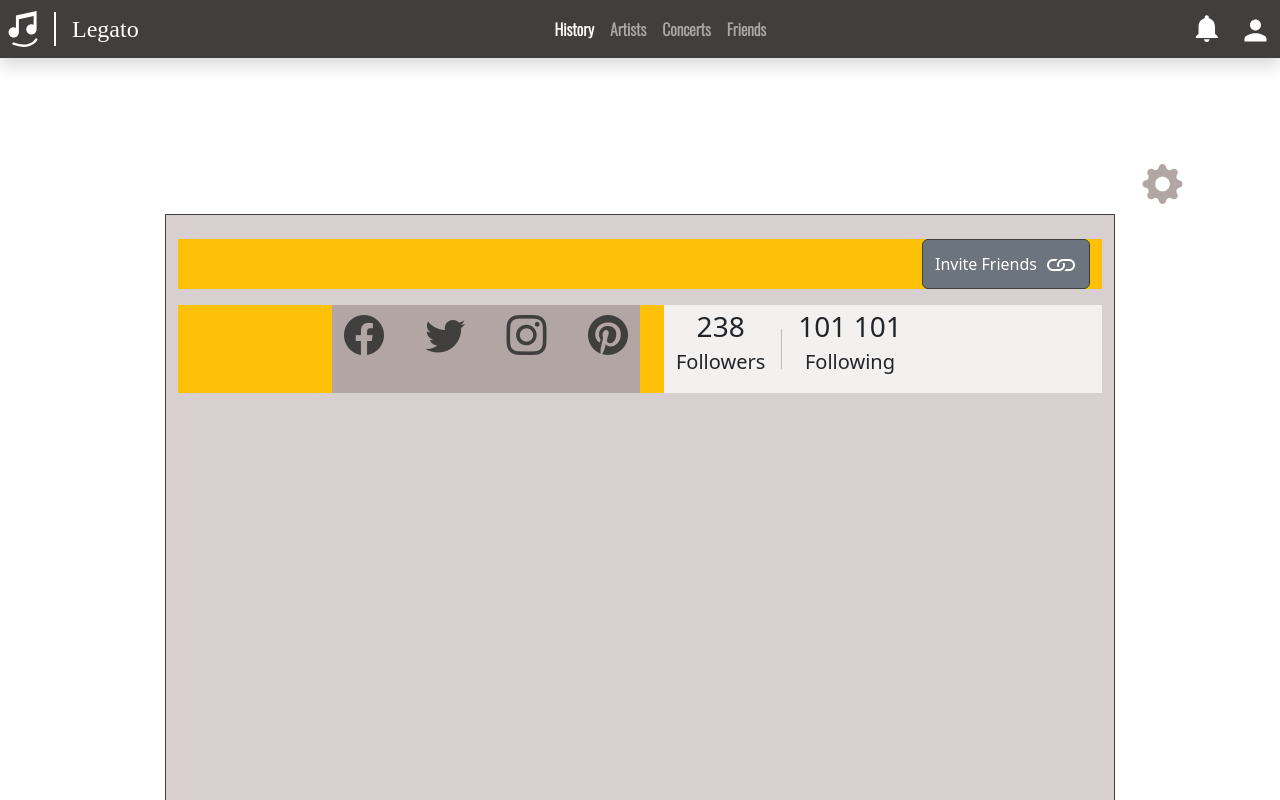
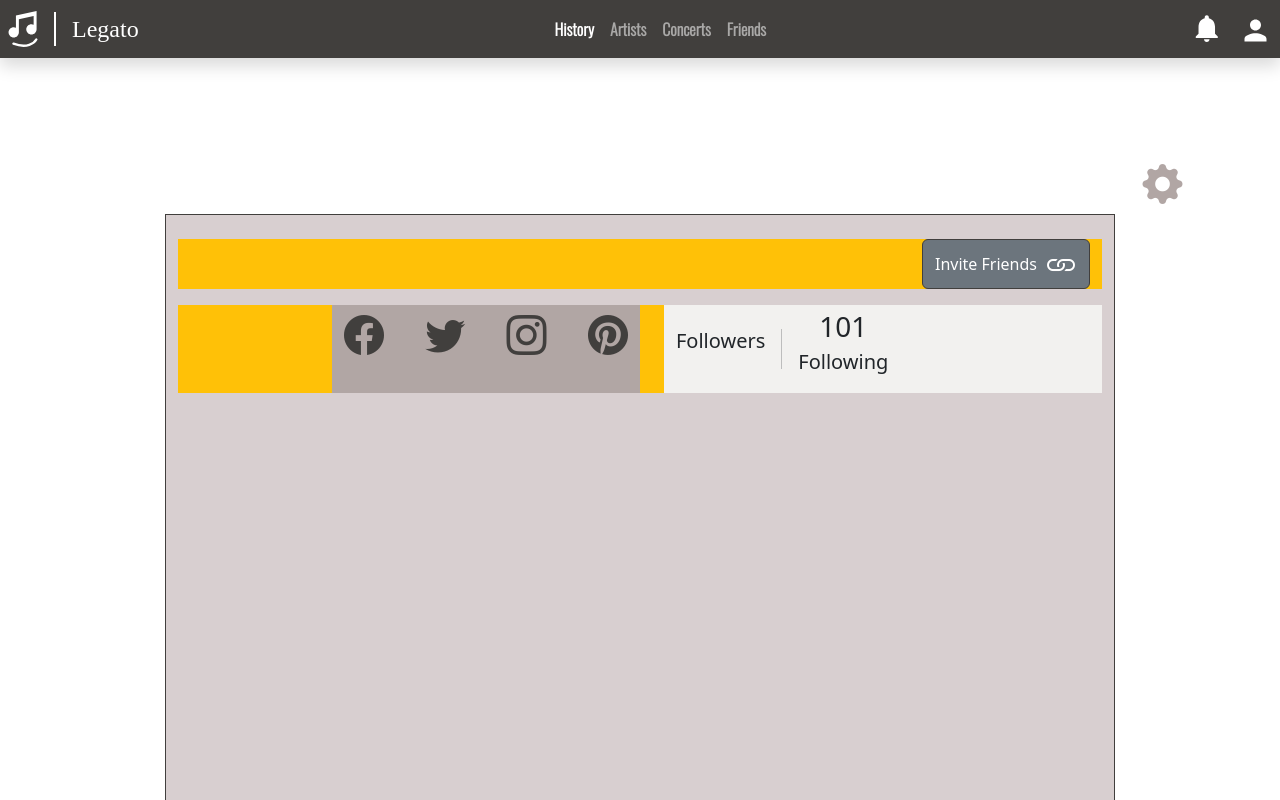
Before and after one commit to SDSC-Cali-Coders/Legato, a React (Create React App) app in the folder frontend/: page / in a window 1280 px wide. Shown: the top 800 px of the page. Built offline with nearby package versions, Linux system fonts and the light colour scheme; a web font is replaced by a local one.

Commit message:
Followers/Following count also updates with props

```diff
--- a/frontend/src/components/settings/UserProfile.jsx
+++ b/frontend/src/components/settings/UserProfile.jsx
@@ -45,12 +45,12 @@ const UserProfile = (props) => {
                 </div>
                 <div className="col hstack ms-4 bg-light">
                     <div className='text-center bg-light fs-3'>
-                        {props.followersCount} 238
+                        {props.followersCount}
                         <p className="fs-5">Followers</p>
                     </div>
                     <div className="vr my-4 mx-3"></div>
                     <div className='text-center bg-light fs-3'>
-                        {props.followingCount} 101
+                        {props.followingCount}
                         <p className="fs-5">Following</p>
                     </div>
                 </div>
```
